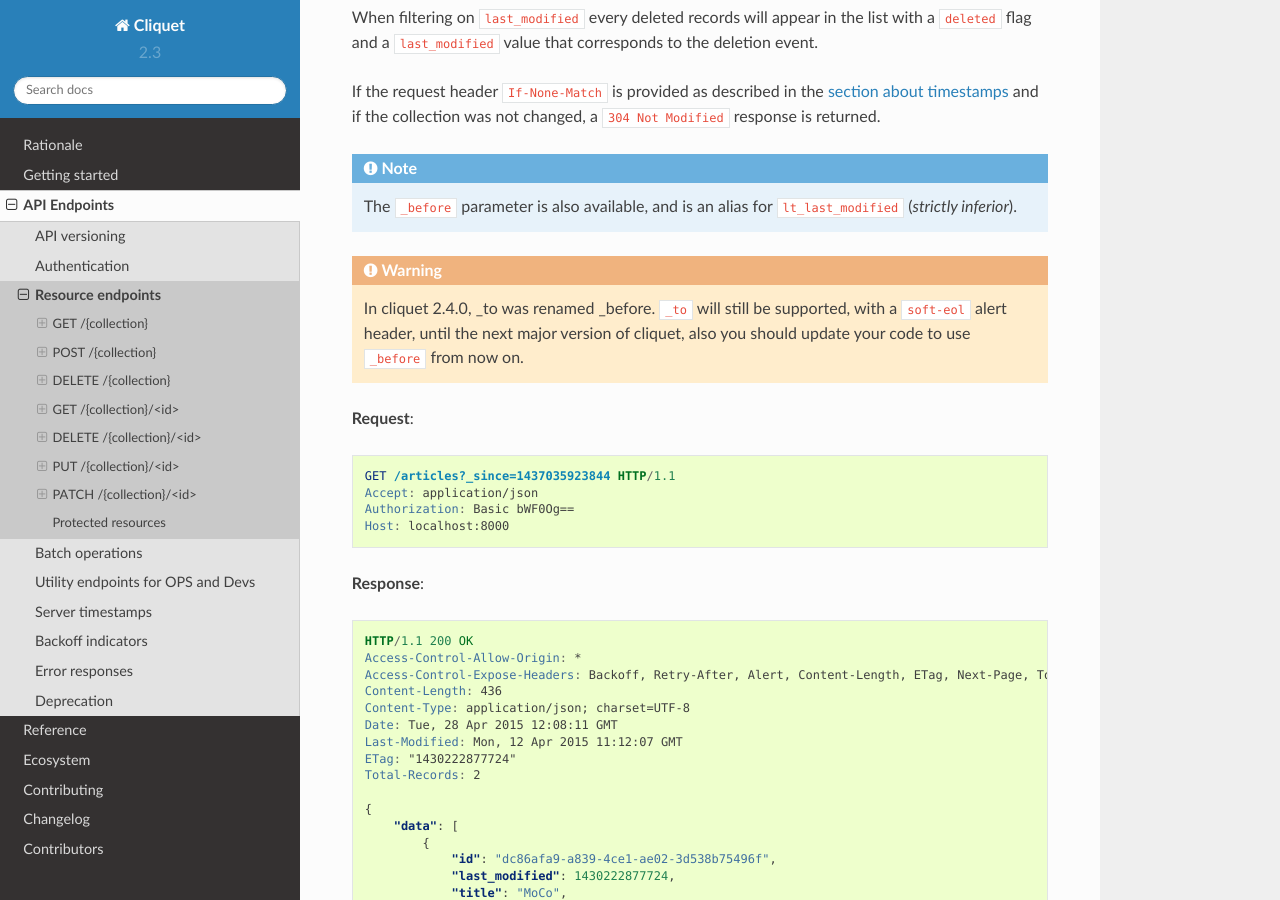
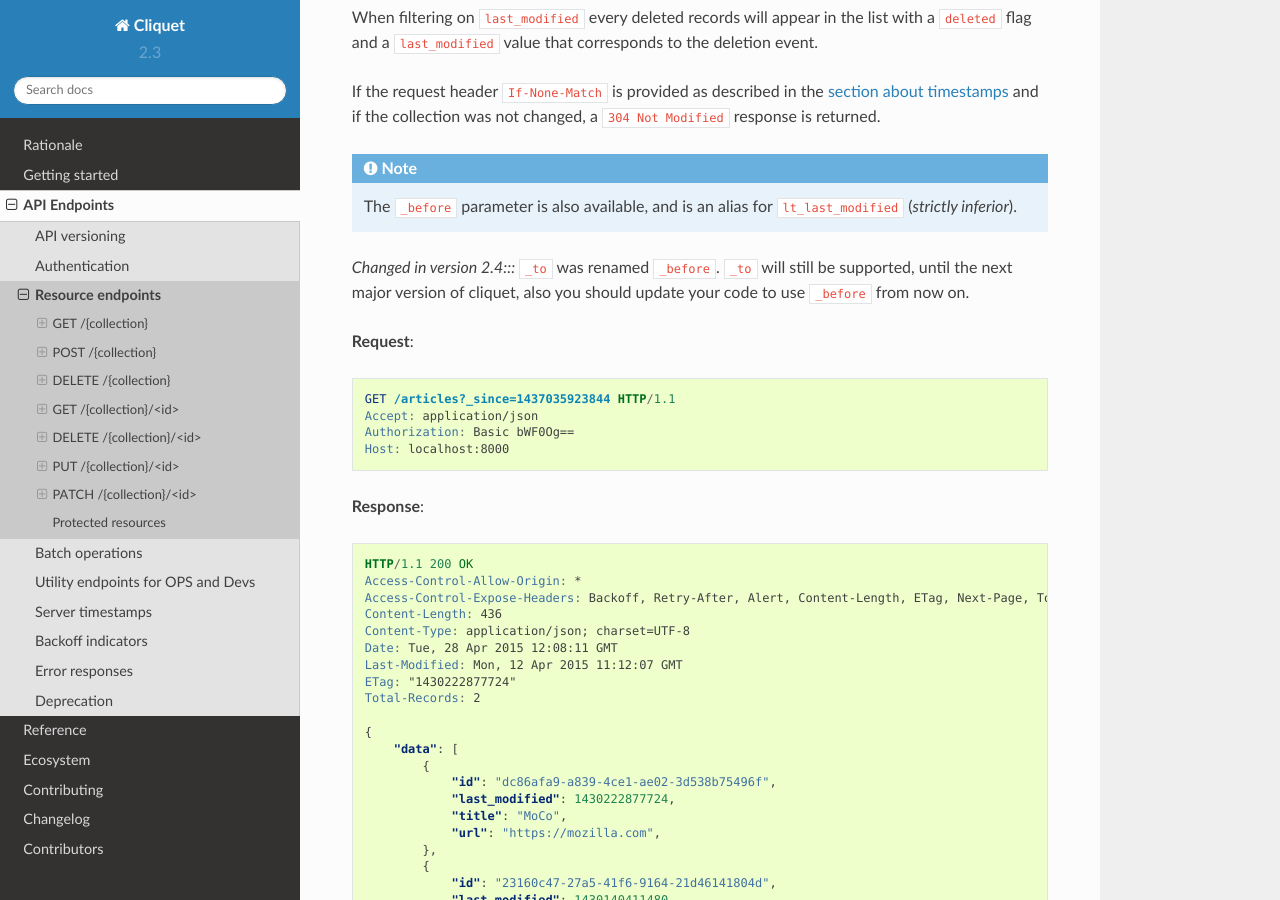
Before and after one commit to Kinto/kinto, a Sphinx documentation site: the page built from docs/api/resource.rst, in a window 1280 px wide and 900 px high, scrolled down 2862 px. Built offline with Sphinx 7.4.7 and the Read the Docs theme 2.0.0, drawn with Linux system fonts in a browser that asks for light colours.

Commit message:
Rename ..warning to ..versionchanged

```diff
--- a/docs/api/resource.rst
+++ b/docs/api/resource.rst
@@ -155,12 +155,11 @@ collection was not changed, a ``304 Not Modified`` response is returned.
    ``lt_last_modified`` (*strictly inferior*).
 
 
-.. warning::
+.. versionchanged:: 2.4::
 
-   In cliquet 2.4.0, _to was renamed _before. ``_to`` will still be
-   supported, with a ``soft-eol`` alert header, until the next major
-   version of cliquet, also you should update your code to use
-   ``_before`` from now on.
+   ``_to`` was renamed ``_before``. ``_to`` will still be supported,
+   until the next major version of cliquet, also you should update
+   your code to use ``_before`` from now on.
 
 
 **Request**:
```
